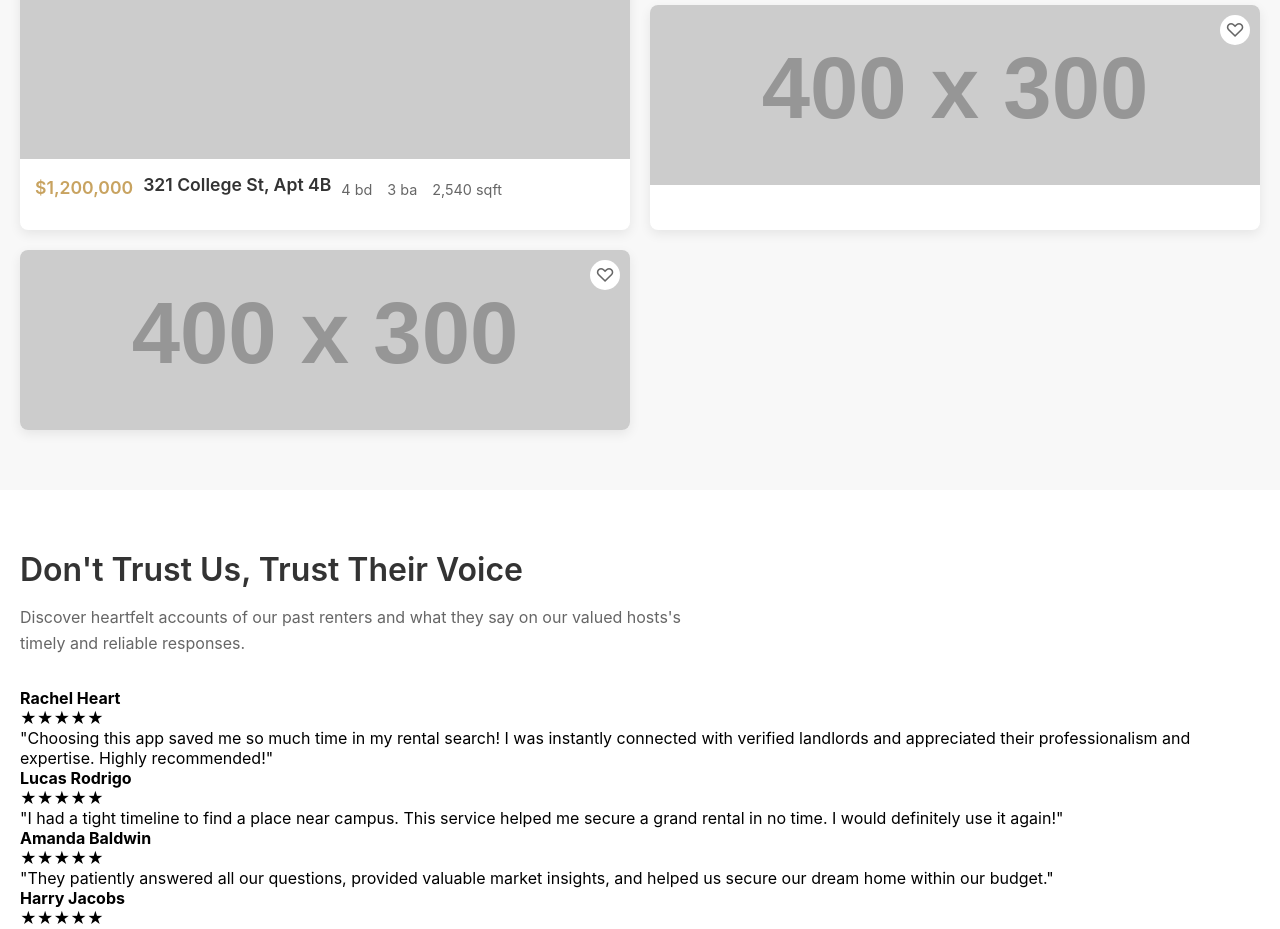
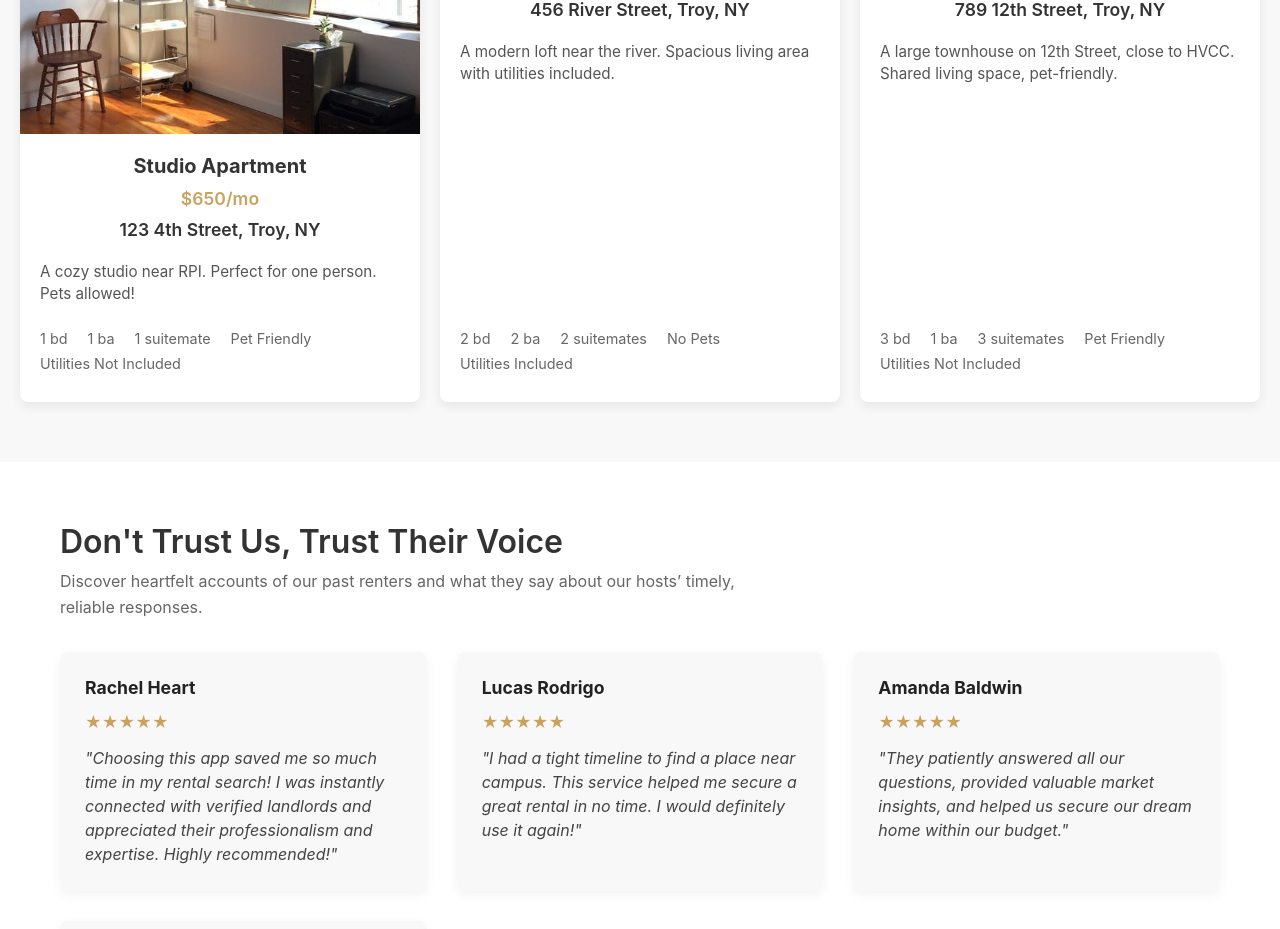
Before and after one commit to thuntxiv/TenantTalk, a React (Create React App) app in the folder tenanttalk/Frontend/: page / in a window 1280 px wide. Shown: the part 1560-2489 px from the top of the page. Built offline with nearby package versions, Linux system fonts and the light colour scheme.

Commit message:
adjusted home page

```diff
--- a/tenanttalk/Frontend/src/pages/Home.tsx
+++ b/tenanttalk/Frontend/src/pages/Home.tsx
@@ -4,13 +4,32 @@ import '../styles/home.css';
 import Navbar from '../components/navbar.tsx';
 import Footer from '../components/footer.tsx';
 
-const Home = () => {
+const studioImage = require('../imgs/Studio_listing_1.jpeg');
+const loftImage = require('../imgs/Loft_Example.jpg');
+
+interface Listing {
+  id: number;
+  title: string;
+  price: number;
+  location: string;
+  address: string;
+  school: string;
+  petFriendly: boolean;
+  rooms: number;
+  utilitiesIncluded: boolean;
+  description: string;
+  imageUrl: string;
+  timeFrame: string;
+  numberOfSuitemates: number;
+  roomType: string;
+  bathrooms: number;
+}
+
+const Home: React.FC = () => {
   // Local states for search fields
   const [propertyType, setPropertyType] = useState('All Types');
   const [location, setLocation] = useState('');
   const [maxPrice, setMaxPrice] = useState(2000);
-
-  // Additional filters
   const [timeFrame, setTimeFrame] = useState('All');
   const [petFriendly, setPetFriendly] = useState('All');
   const [utilitiesIncluded, setUtilitiesIncluded] = useState('All');
@@ -20,6 +39,61 @@ const Home = () => {
   const [bathrooms, setBathrooms] = useState('All');
 
   const navigate = useNavigate();
+
+  // Mock property data
+  const mockListings: Listing[] = [
+    {
+      id: 1,
+      title: 'Studio Apartment',
+      price: 650,
+      location: 'RPI',
+      address: '123 4th Street, Troy, NY',
+      school: 'RPI',
+      petFriendly: true,
+      rooms: 1,
+      utilitiesIncluded: false,
+      description: 'A cozy studio near RPI. Perfect for one person. Pets allowed!',
+      imageUrl: studioImage,
+      timeFrame: 'August - December',
+      numberOfSuitemates: 1,
+      roomType: 'Single',
+      bathrooms: 1,
+    },
+    {
+      id: 2,
+      title: 'Modern Loft',
+      price: 1000,
+      location: 'RPI',
+      address: '456 River Street, Troy, NY',
+      school: 'RPI',
+      petFriendly: false,
+      rooms: 2,
+      utilitiesIncluded: true,
+      description: 'A modern loft near the river. Spacious living area with utilities included.',
+      imageUrl: loftImage,
+      timeFrame: 'May - August',
+      numberOfSuitemates: 2,
+      roomType: 'Double',
+      bathrooms: 2,
+    },
+    {
+      id: 3,
+      title: 'Townhouse',
+      price: 550,
+      location: 'HVCC',
+      address: '789 12th Street, Troy, NY',
+      school: 'HVCC',
+      petFriendly: true,
+      rooms: 3,
+      utilitiesIncluded: false,
+      description: 'A large townhouse on 12th Street, close to HVCC. Shared living space, pet-friendly.',
+      imageUrl: studioImage,
+      timeFrame: 'January - June',
+      numberOfSuitemates: 3,
+      roomType: 'Other',
+      bathrooms: 1,
+    },
+  ];
 
   // Build query string from the search fields and navigate to /properties
   function handleSearch() {
@@ -51,8 +125,7 @@ const Home = () => {
           <div className="search-container">
             <div className="search-form">
               <div className="search-row">
-
-                {/* Location */}
+                {/* Property Name */}
                 <div className="search-field">
                   <label>Name Of Property</label>
                   <input
@@ -83,6 +156,7 @@ const Home = () => {
                   Search
                 </button>
               </div>
+
               <div className="search-row">
                 {/* Sublease Period */}
                 <div className="search-field">
@@ -124,7 +198,7 @@ const Home = () => {
                   </select>
                 </div>
 
-                {/* Number of Rooms (Property) */}
+                {/* Number of Rooms */}
                 <div className="search-field">
                   <label>Rooms (Property)</label>
                   <select
@@ -138,6 +212,7 @@ const Home = () => {
                   </select>
                 </div>
               </div>
+
               <div className="search-row">
                 {/* Number of Suitemates */}
                 <div className="search-field">
@@ -185,7 +260,6 @@ const Home = () => {
           </div>
         </div>
       </section>
-
 
       {/* Advisors Section */}
       <section className="advisors-section">
@@ -237,120 +311,103 @@ const Home = () => {
         <div className="section-container">
           <h2>Discover Your Perfect Property Match</h2>
           <p className="section-description">
-            Embark on a journey of discovery through beautiful properties. Various categories, curated to fulfill your specific housing needs.
+            Embark on a journey of discovery through beautiful properties.
           </p>
 
           <div className="property-grid">
-            <div className="property-card large">
+            {mockListings.map((listing, idx) => (
               <div
-                className="property-image"
-                style={{ backgroundImage: "url('https://via.placeholder.com/600x400')" }}
+                key={listing.id}
+                className={`property-card ${idx === 0 ? 'large' : ''}`}
               >
-                <button className="save-button">♡</button>
-              </div>
-              <div className="property-details">
-                <h3 className="property-price">$1,200,000</h3>
-                <p className="property-address">321 College St, Apt 4B</p>
-                <div className="property-stats">
-                  <span>4 bd</span>
-                  <span>3 ba</span>
-                  <span>2,540 sqft</span>
+                <div
+                  className="property-image"
+                  style={{ backgroundImage: `url(${listing.imageUrl})` }}
+                >
+                  <button className="save-button">♡</button>
                 </div>
-                <div className="agent-badge">
-                  <span>↗</span>
+
+                <div className="property-details">
+                  <h3 className="property-title">{listing.title}</h3>
+                  <p className="property-price">${listing.price}/mo</p>
+                  <p className="property-address">{listing.address}</p>
+                  <p className="property-description">
+                    {listing.description}
+                  </p>
+                  <div className="property-stats">
+                    <span>{listing.rooms} bd</span>
+                    <span>{listing.bathrooms} ba</span>
+                    <span>
+                      {listing.numberOfSuitemates}{' '}
+                      {listing.numberOfSuitemates > 1
+                        ? 'suitemates'
+                        : 'suitemate'}
+                    </span>
+                    <span>
+                      {listing.petFriendly
+                        ? 'Pet Friendly'
+                        : 'No Pets'}
+                    </span>
+                    <span>
+                      {listing.utilitiesIncluded
+                        ? 'Utilities Included'
+                        : 'Utilities Not Included'}
+                    </span>
+                  </div>
                 </div>
               </div>
-            </div>
-
-            <div className="property-card">
-              <div
-                className="property-image"
-                style={{ backgroundImage: "url('https://via.placeholder.com/400x300')" }}
-              >
-                <button className="save-button">♡</button>
-              </div>
-            </div>
-
-            <div className="property-card">
-              <div
-                className="property-image"
-                style={{ backgroundImage: "url('https://via.placeholder.com/400x300')" }}
-              >
-                <button className="save-button">♡</button>
-              </div>
-            </div>
-
-            <div className="property-card">
-              <div
-                className="property-image"
-                style={{ backgroundImage: "url('https://via.placeholder.com/400x300')" }}
-              >
-                <button className="save-button">♡</button>
-              </div>
-            </div>
+            ))}
           </div>
         </div>
       </section>
 
-      {/* Testimonials Section */}
+      {/* ========== Testimonials Section ========== */}
       <section className="testimonials-section">
         <div className="section-container">
           <h2>Don't Trust Us, Trust Their Voice</h2>
           <p className="section-description">
-            Discover heartfelt accounts of our past renters and what they say on our valued hosts's timely and reliable responses.
+            Discover heartfelt accounts of our past renters and what they say about our hosts’ timely, reliable responses.
           </p>
 
           <div className="testimonials-grid">
-            <div className="testimonial-card">
-              <div className="testimonial-header">
-                <div>
-                  <h4>Rachel Heart</h4>
-                  <div className="rating">★★★★★</div>
+            {[
+              {
+                name: 'Rachel Heart',
+                quote:
+                  'Choosing this app saved me so much time in my rental search! I was instantly connected with verified landlords and appreciated their professionalism and expertise. Highly recommended!',
+              },
+              {
+                name: 'Lucas Rodrigo',
+                quote:
+                  'I had a tight timeline to find a place near campus. This service helped me secure a great rental in no time. I would definitely use it again!',
+              },
+              {
+                name: 'Amanda Baldwin',
+                quote:
+                  'They patiently answered all our questions, provided valuable market insights, and helped us secure our dream home within our budget.',
+              },
+              {
+                name: 'Harry Jacobs',
+                quote:
+                  'They presented us with a stunning selection of homes that perfectly matched our criteria; their detail‑oriented approach and in‑depth knowledge of the local market truly impressed us.',
+              },
+            ].map((t, i) => (
+              <div key={i} className="testimonial-card">
+                <h4 className="testimonial-name">{t.name}</h4>
+                <div className="testimonial-stars">
+                  {/* ★★★★★ */}
+                  {[...Array(5)].map((_, i) => (
+                    <span key={i}>★</span>
+                  ))}
                 </div>
+                <p className="testimonial-quote">"{t.quote}"</p>
               </div>
-              <p className="testimonial-text">
-                "Choosing this app saved me so much time in my rental search! I was instantly connected with verified landlords and appreciated their professionalism and expertise. Highly recommended!"
-              </p>
-            </div>
-
-            <div className="testimonial-card">
-              <div className="testimonial-header">
-                <div>
-                  <h4>Lucas Rodrigo</h4>
-                  <div className="rating">★★★★★</div>
-                </div>
-              </div>
-              <p className="testimonial-text">
-                "I had a tight timeline to find a place near campus. This service helped me secure a grand rental in no time. I would definitely use it again!"
-              </p>
-            </div>
-
-            <div className="testimonial-card">
-              <div className="testimonial-header">
-                <div>
-                  <h4>Amanda Baldwin</h4>
-                  <div className="rating">★★★★★</div>
-                </div>
-              </div>
-              <p className="testimonial-text">
-                "They patiently answered all our questions, provided valuable market insights, and helped us secure our dream home within our budget."
-              </p>
-            </div>
-
-            <div className="testimonial-card">
-              <div className="testimonial-header">
-                <div>
-                  <h4>Harry Jacobs</h4>
-                  <div className="rating">★★★★★</div>
-                </div>
-              </div>
-              <p className="testimonial-text">
-                "They presented us with a stunning selection of homes that perfectly matched our criteria, thanks to their detail-oriented approach and in-depth knowledge of the local market truly impressed us."
-              </p>
-            </div>
+            ))}
           </div>
         </div>
       </section>
+      {/* =========================================== */}
+
 
       {/* CTA Section */}
       <section className="cta-section">
--- a/tenanttalk/Frontend/src/styles/home.css
+++ b/tenanttalk/Frontend/src/styles/home.css
@@ -240,92 +240,185 @@ section h2 {
   cursor: pointer;
 }
 
-/* Property Match Section */
+/* ========== Property Match Section ========== */
 .property-match-section {
   background: #f8f8f8;
 }
 
 .property-grid {
   display: grid;
-  grid-template-columns: repeat(2, 1fr);
-  grid-template-rows: repeat(2, 1fr);
+  grid-template-columns: repeat(auto-fit, minmax(360px, 1fr));
   gap: 20px;
   margin-top: 30px;
 }
 
+/* card container + hover lift */
 .property-card {
   background: white;
   border-radius: 8px;
   overflow: hidden;
+  display: flex;
+  flex-direction: column;
   box-shadow: 0 4px 12px rgba(0, 0, 0, 0.05);
+  transition: transform 0.2s ease, box-shadow 0.2s ease;
 }
 
-.property-card.large {
-  grid-row: span 2;
+.property-card:hover {
+  transform: translateY(-6px);
+  box-shadow: 0 12px 24px rgba(0, 0, 0, 0.1);
 }
 
+/* hide the heart/like button entirely */
+.property-card .save-button {
+  display: none !important;
+}
+
+/* enforce 4:3 image ratio */
 .property-image {
-  height: 200px;
+  width: 100%;
+  aspect-ratio: 4 / 3;
   background-size: cover;
   background-position: center;
-  position: relative;
 }
 
+/* if you have a “large” modifier, you can bump the height */
 .property-card.large .property-image {
+  /* optional: .large cards can still grow taller */
+  aspect-ratio: auto;
   height: 400px;
 }
 
-.save-button {
-  position: absolute;
-  top: 10px;
-  right: 10px;
-  width: 30px;
-  height: 30px;
-  background: white;
-  border: none;
-  border-radius: 50%;
+/* details area */
+.property-details {
+  padding: 20px;
   display: flex;
-  align-items: center;
-  justify-content: center;
-  cursor: pointer;
-  color: #666;
-  font-size: 1.2rem;
+  flex-direction: column;
+  gap: 1rem;
+  flex: 1;
 }
 
-.property-details {
-  padding: 15px;
+/* header row: title + price */
+.property-header {
+  display: flex;
+  justify-content: space-between;
+  align-items: baseline;
+  margin-bottom: 0.5rem;
+}
+
+.property-title {
+  font-size: 1.25rem;
+  font-weight: 700;
+  color: #333;
+  line-height: 1.2;
 }
 
 .property-price {
-  font-size: 1.3rem;
+  font-size: 1.2rem;
   font-weight: 600;
-  margin-bottom: 5px;
+  color: #c8a360;
 }
 
+/* address & description */
 .property-address {
+  font-size: 0.9rem;
   color: #666;
-  margin-bottom: 10px;
+  line-height: 1.3;
+  margin-bottom: 0.75rem;
 }
 
+.property-description {
+  font-size: 0.95rem;
+  color: #555;
+  line-height: 1.4;
+  margin-bottom: 1rem;
+}
+
+/* stats row always at bottom with wrap */
 .property-stats {
+  margin-top: auto;
   display: flex;
-  gap: 15px;
+  flex-wrap: wrap;
+  gap: 8px 20px;
   font-size: 0.9rem;
   color: #666;
 }
 
-.agent-badge {
-  width: 30px;
-  height: 30px;
-  background: #c8a360;
-  border-radius: 50%;
+/* ============================================ */
+
+/* ========== Testimonials Section ========== */
+.testimonials-section {
+  background: #fff;
+}
+
+.testimonials-section .section-container {
+  max-width: 1200px;
+  padding-top: 60px;
+  padding-bottom: 60px;
+}
+
+.testimonials-section h2 {
+  color: #333;
+  margin-bottom: 0.5rem;
+}
+
+.testimonials-section .section-description {
+  margin-bottom: 2rem;
+  color: #666;
+}
+
+/* grid: auto-fit columns */
+.testimonials-grid {
+  display: grid;
+  grid-template-columns: repeat(auto-fit, minmax(280px, 1fr));
+  gap: 30px;
+  margin-top: 30px;
+}
+
+/* individual card */
+.testimonial-card {
+  background: #f8f8f8;
+  border-radius: 8px;
+  padding: 25px;
   display: flex;
-  align-items: center;
-  justify-content: center;
-  color: white;
-  position: absolute;
-  bottom: 15px;
-  right: 15px;
+  flex-direction: column;
+  gap: 1rem;
+  box-shadow: 0 4px 12px rgba(0, 0, 0, 0.05);
+  transition: transform 0.2s ease, box-shadow 0.2s ease;
+}
+
+.testimonial-card:hover {
+  transform: translateY(-4px);
+  box-shadow: 0 8px 16px rgba(0, 0, 0, 0.1);
+}
+
+/* name */
+.testimonial-name {
+  font-size: 1.1rem;
+  font-weight: 700;
+  color: #222;
+}
+
+/* stars */
+.testimonial-stars {
+  color: #c8a360;
+  font-size: 1rem;
+  line-height: 1;
+}
+
+/* quote */
+.testimonial-quote {
+  font-style: italic;
+  color: #444;
+  line-height: 1.5;
+  flex: 1;
+  /* push cards to uniform height */
+}
+
+/* responsive tweaks */
+@media (max-width: 600px) {
+  .testimonial-card {
+    padding: 20px;
+  }
 }
 
 /* Network Section */
```
